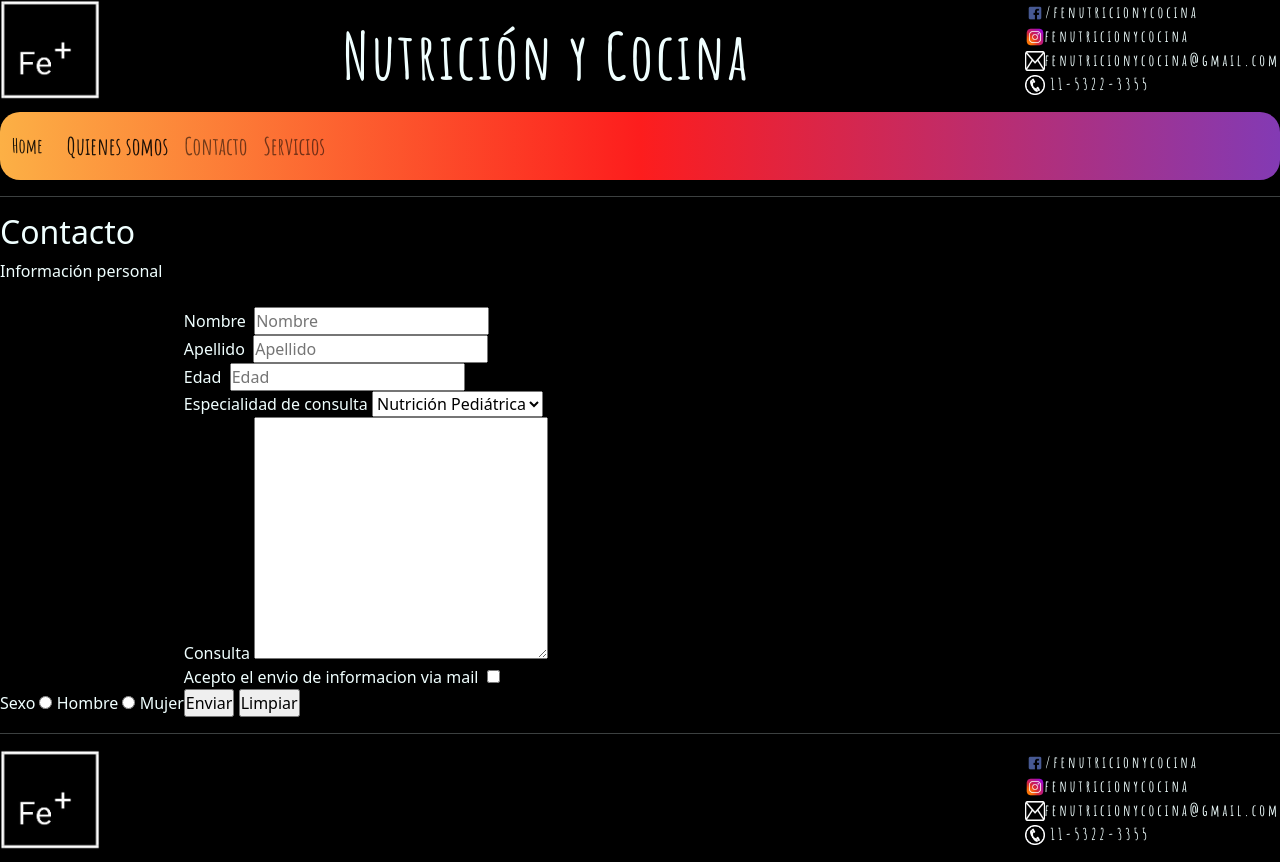
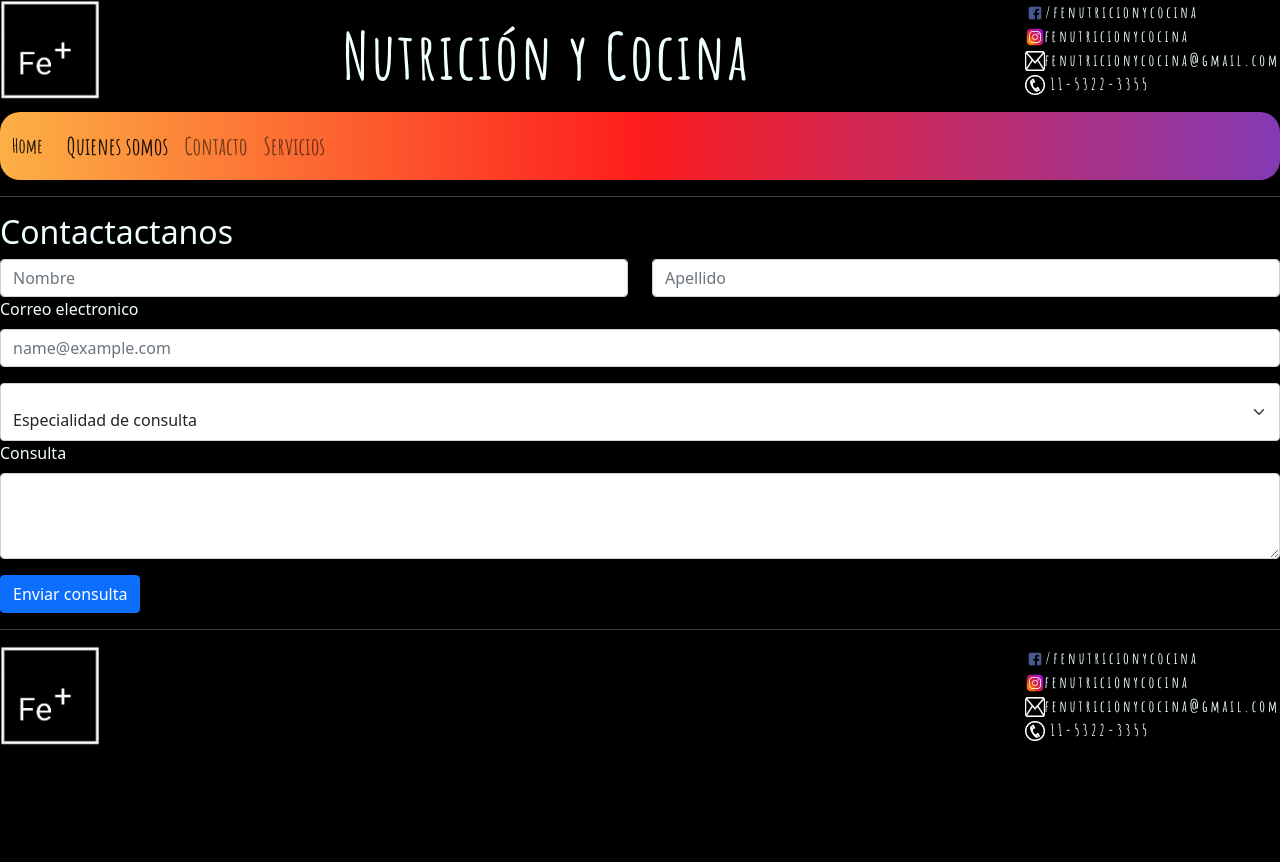
Before and after one commit to FedericoPagano/ProyectoFinal, a website: page contacto.html in a window 1280 px wide. After the commit the page ends 800 px from the top, so only its background shows below. Drawn offline with nearby package versions, Linux system fonts and the light colour scheme.

Commit message:
corrijo formulario

```diff
--- a/contacto.html
+++ b/contacto.html
@@ -65,9 +65,42 @@
             </div>
         </nav>
     </header>
+    <hr>
 
-    <hr>
-    <section class="texto__form">
+    <h2>Contactactanos</h2>
+    <form action="">
+        <div class="row">
+            <div class="col">
+                <input type="text" class="form-control" placeholder="Nombre" aria-label="First name">
+            </div>
+            <div class="col">
+                <input type="text" class="form-control" placeholder="Apellido" aria-label="Last name">
+            </div>
+        </div>
+        <div class="mb-3">
+            <label for="exampleFormControlInput1" class="form-label">Correo electronico</label>
+            <input type="email" class="form-control" id="exampleFormControlInput1" placeholder="name@example.com">
+        </div>
+        <div class="form-floating">
+            <select class="form-select" id="floatingSelect" aria-label="Floating label select example">
+                <option selected>Especialidad de consulta</option>
+                <option value="Clinica">Clinica</option>
+                <option value="Pediátrica">Pediátrica</option>
+                <option value="Deportes">Deportes</option>
+                <option value="Otra">Otra</option>
+            </select>
+        </div>
+        <div class="mb-3">
+            <label for="exampleFormControlTextarea1" class="form-label">Consulta</label>
+            <textarea class="form-control" id="exampleFormControlTextarea1" rows="3"></textarea>
+        </div>
+        <div class="col-auto">
+            <button type="submit" class="btn btn-primary">Enviar consulta</button>
+        </div>
+    </form>
+
+
+    <!-- <section class="texto__form">
         <h2>Contacto</h2>
         <fieldset>Información personal
             <form action="">
@@ -107,7 +140,8 @@
                         <input type="reset" value="Limpiar">
         </fieldset>
         </form>
-    </section>
+    </section> -->
+
     <hr>
     <footer class="estilo__footer">
         <div><a href="index.html"><img class="estilo__logo" src="IMG/7.jpg" alt="Logo"></a></div>
```
